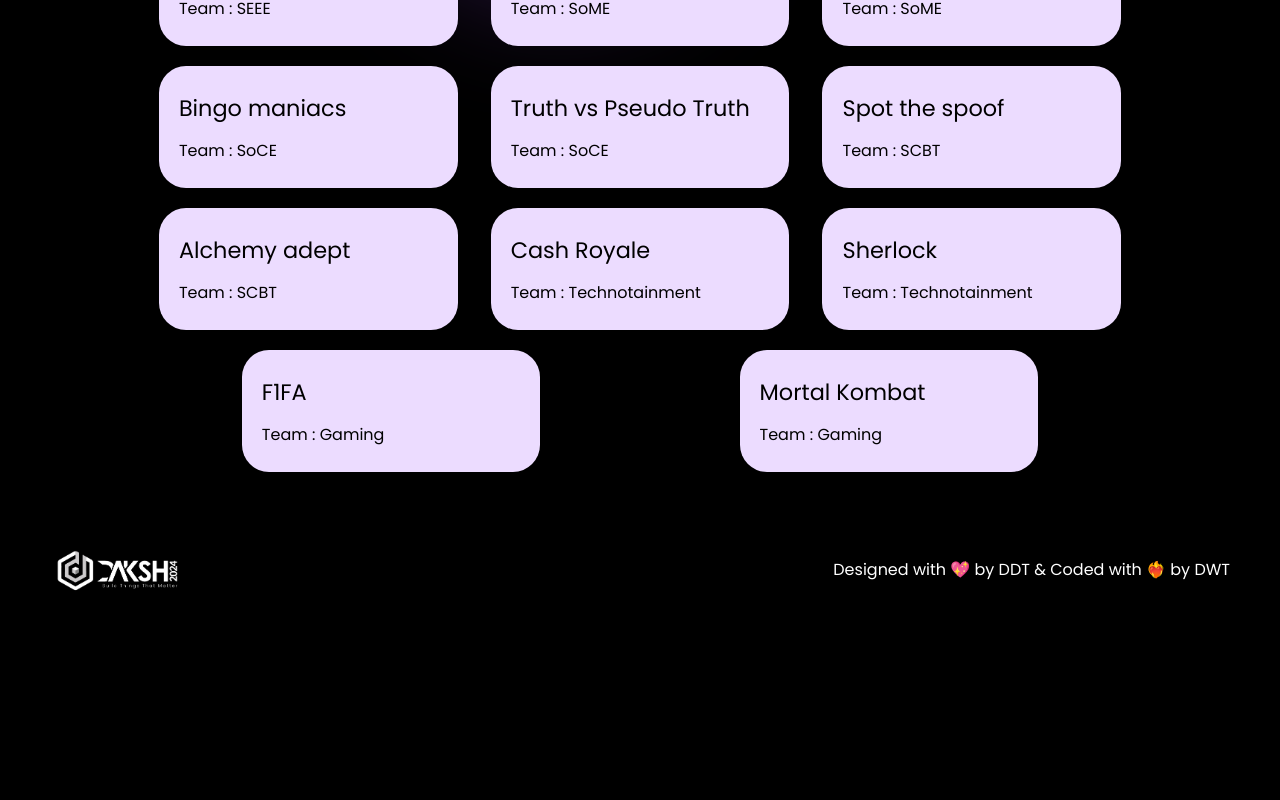
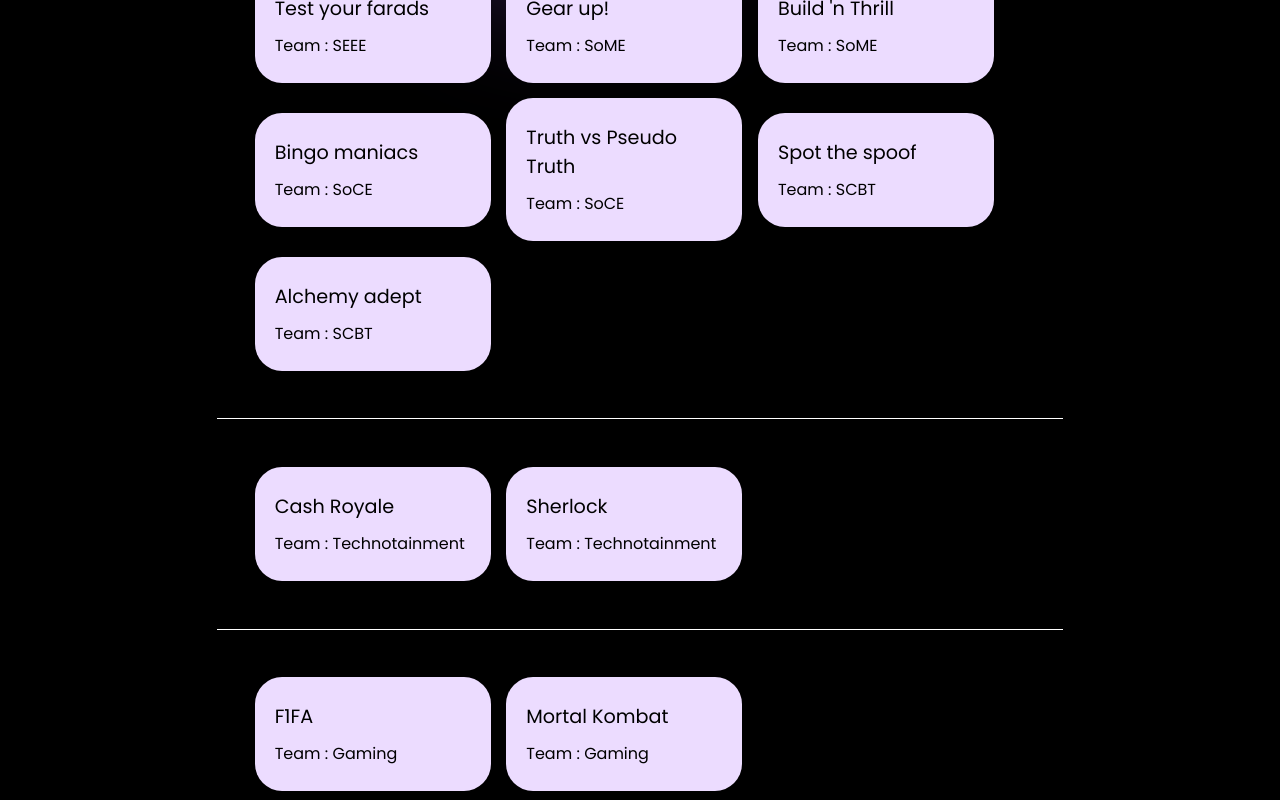
Before and after one commit to Daksh-SASTRA/utsav-web, a Next.js app: page /events in a window 1280 px wide. Shown: the part 620-1420 px from the top of the page. Before the commit the page ends 1230 px from the top, so only its background shows below. Built offline with nearby package versions, Linux system fonts and the light colour scheme.

Commit message:
changed events and schedule page

```diff
--- a/src/components/AllEvents/AllEvents.js
+++ b/src/components/AllEvents/AllEvents.js
@@ -12,6 +12,10 @@ const AllEvents = () => {
     const filteredEvents = selectedDepartment === 'All'
         ? EventsData
         : EventsData.filter(e => e.dept === selectedDepartment);
+
+    const departmentEvents = EventsData.filter(e => (e.dept !== 'Technotainment' && e.dept !== 'Gaming'))
+    const techEvents = EventsData.filter(e => e.dept === 'Technotainment')
+    const gamingEvents = EventsData.filter(e => e.dept === 'Gaming')
 
 
     return (
@@ -30,7 +34,10 @@ const AllEvents = () => {
                 <a className={activebt == 'Gaming' ? styles.daybuttons__buttonactive : styles.daybuttons__button} onClick={() => { setSelectedDepartment('Gaming'); setActiveBt('Gaming'); }}>Gaming</a>
             </div>
             <div className={`${styles.eventsContainer}`}>
-                {filteredEvents && filteredEvents.map((e, i) => {
+                {activebt == 'All' ?
+                    <div className={`${styles.econ}`}>
+                        <div className={`${styles.eventsContainer}`}>
+                            {departmentEvents && departmentEvents.map((e, i) => {
                                 return (
                                     <div key={i} className={`${styles.eventContainer}`}>
                                         <Link href={`/events/${e.eventId}`}>
@@ -39,8 +46,49 @@ const AllEvents = () => {
                                         </Link>
                                     </div>
                                 )
-                })
-                }
+                            })}
+                        </div>
+                        <div className={`${styles.hrstyle}`} ></div>
+                        <div className={`${styles.eventsContainer}`}>
+                            {techEvents && techEvents.map((e, i) => {
+                                return (
+                                    <div key={i} className={`${styles.eventContainer}`}>
+                                        <Link href={`/events/${e.eventId}`}>
+                                            <p className={`${styles.eventName}`}>{e.title}</p>
+                                            <p>Team : {e.dept}</p>
+                                        </Link>
+                                    </div>
+                                )
+                            })}
+                        </div>
+                        <div className={`${styles.hrstyle}`} >
+                            <br />
+                        </div>
+                        <div className={`${styles.eventsContainer}`}>
+                            {gamingEvents && gamingEvents.map((e, i) => {
+                                return (
+                                    <div key={i} className={`${styles.eventContainer}`}>
+                                        <Link href={`/events/${e.eventId}`}>
+                                            <p className={`${styles.eventName}`}>{e.title}</p>
+                                            <p>Team : {e.dept}</p>
+                                        </Link>
+                                    </div>
+                                )
+                            })}
+                        </div>
+                    </div>
+
+                    : filteredEvents && filteredEvents.map((e, i) => {
+                        return (
+                            <div key={i} className={`${styles.eventContainer}`}>
+                                <Link href={`/events/${e.eventId}`}>
+                                    <p className={`${styles.eventName}`}>{e.title}</p>
+                                    <p>Team : {e.dept}</p>
+                                </Link>
+                            </div>
+                        )
+                    })}
+
             </div>
 
 
--- a/src/components/AllEvents/allevents.module.css
+++ b/src/components/AllEvents/allevents.module.css
@@ -75,16 +75,24 @@
     opacity: 100%;
 }
 
-/* styles for schedule container */
+/* styles for events container */
+
+.econ{
+    display: flex;
+    flex-direction: column;
+    justify-content: center;
+    align-items: center;
+}
 
 .eventsContainer {
     width: 85%;
     display: flex;
     align-items: center;
-    justify-content: space-around;
+    justify-content: flex-start;
     flex-wrap: wrap;
     overflow-x: hidden;
     padding: 3%;
+    margin:0 auto;
 }
 
 /* .scheduleContainer::-webkit-scrollbar {
@@ -102,8 +110,16 @@
     border-radius: 27px;
 }
 
+/* Horizontal line style */
+.hrstyle{
+  width: 85%; /* Adjust the width as needed */
+  height: 1px; /* Adjust the height as needed */
+  background-color: #ffffff;
+  margin: 10px;
+}
+
 .eventName {
-    font-size: 1.4rem;
+    font-size: 1.2rem;
     margin-bottom: 5%;
     color: black;
 }
```
Also changed, not shown: src/components/Event/Event.js (+26 -1 lines), src/components/Event/event.module.css (+31 -0 lines), src/components/Schedule/Schedule.js (+4 -4 lines), src/components/Schedule/schedule.module.css (+2 -7 lines), src/components/config/ScheduleData.json (+6 -2 lines). Lines whose indentation alone changed are shown as unchanged.
